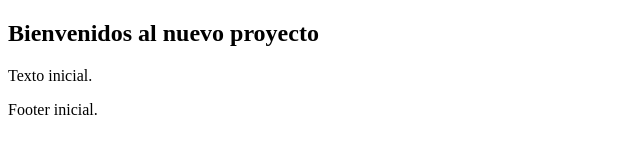
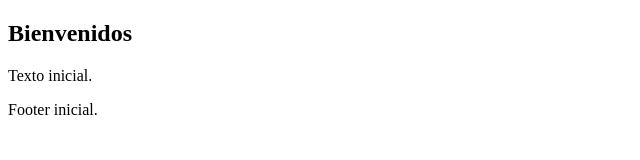
Before and after one commit to Rccrawler/Pac_man, a plain HTML site: page index.html in a window 1280 px wide. Shown: the whole page, without its empty margins (0-640 px from the left). Drawn offline with Linux system fonts and the light colour scheme.

Commit message:
Archibo inicial con escritura basica

```diff
--- a/index.html
+++ b/index.html
@@ -8,7 +8,7 @@
 <body>
     <!-- Miembro 1: Editar esta sección -->
     <section id='content'>
-        <h1>Bienvenidos al nuevo proyecto</h1>
+        <h1>Bienvenidos</h1>
         <p>Texto inicial.</p>
     </section>
 
```
